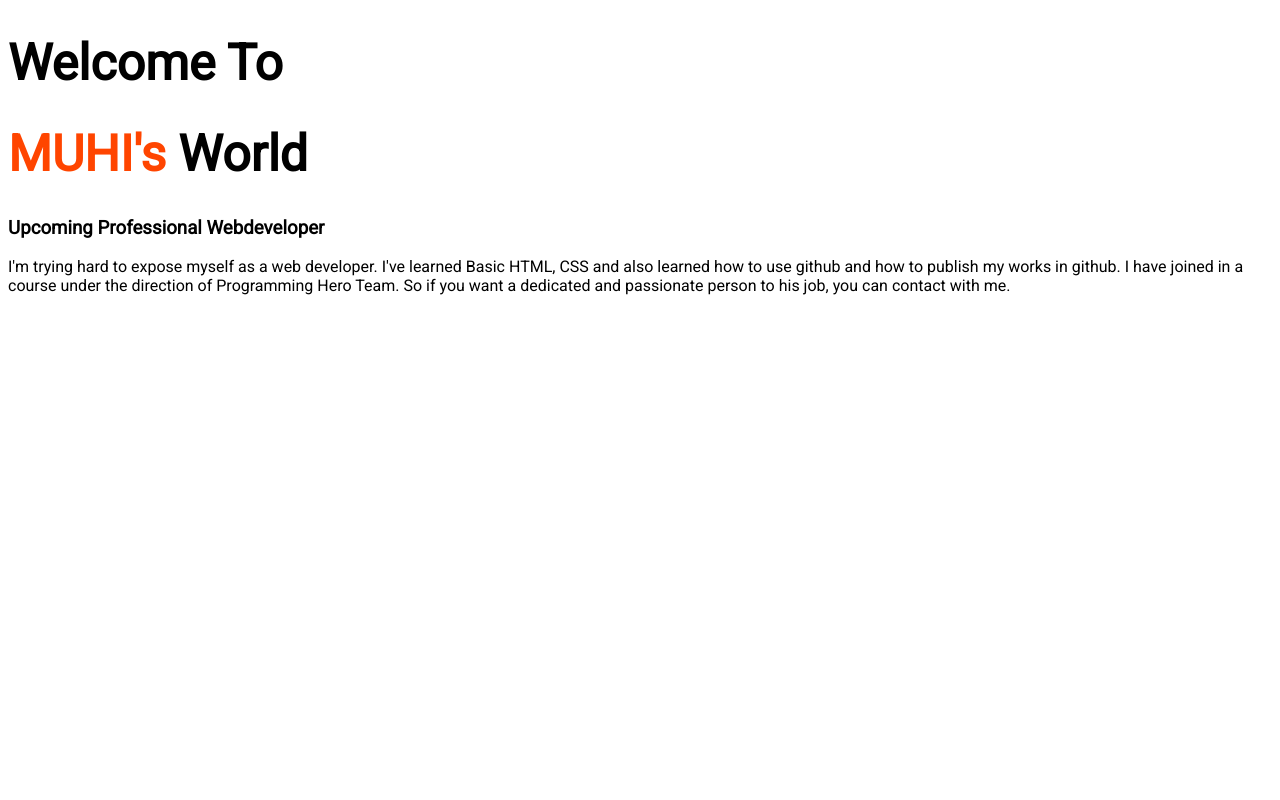
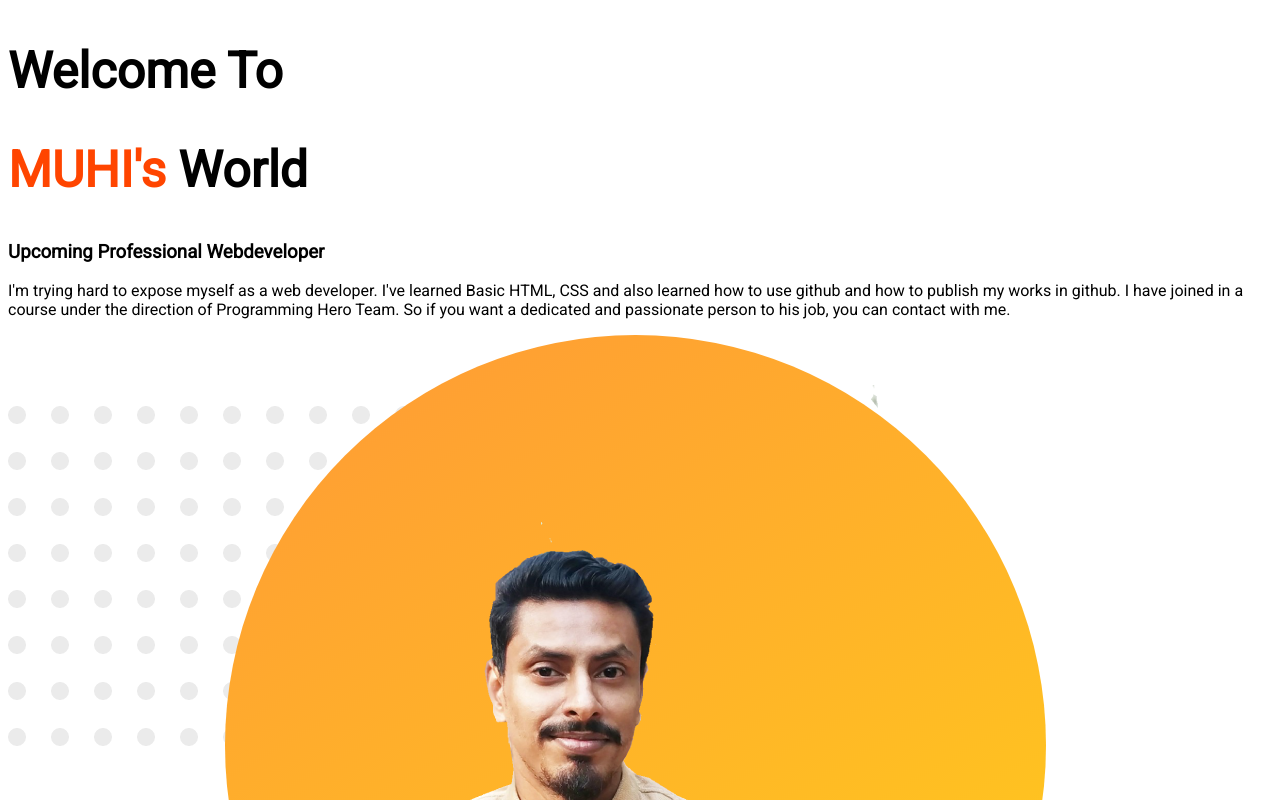
Before and after one commit to muhiu007/website-portfolio, a plain HTML site: page index.html in a window 1280 px wide. Shown: the top 800 px of the page. Drawn offline with Linux system fonts and the light colour scheme.

Commit message:
section divided

```diff
--- a/index.html
+++ b/index.html
@@ -9,9 +9,16 @@
     <link href="https://fonts.googleapis.com/css2?family=Roboto&display=swap" rel="stylesheet">
 </head>
 <body>
-    <H1>Welcome To</H1>
-    <H1 ><Span class="name">MUHI's</Span> World</H1>
-    <H3>Upcoming Professional Webdeveloper </H3>
-    <P>I'm trying hard to expose myself as a web developer. I've learned Basic HTML, CSS and also learned how to use github and how to publish my works in github. I have joined in a course under the direction of Programming Hero Team. So if you want a dedicated and passionate person to his job, you can contact with me.</P>
+    <Section class="first half">
+        <div>
+            <H1>Welcome To</H1>
+            <H1 ><Span class="name">MUHI's</Span> World</H1>
+            <H3>Upcoming Professional Webdeveloper </H3>
+            <P>I'm trying hard to expose myself as a web developer. I've learned Basic HTML, CSS and also learned how to use github and how to publish my works in github. I have joined in a course under the direction of Programming Hero Team. So if you want a dedicated and passionate person to his job, you can contact with me.</P>
+        </div>
+        <Div>
+            <img src="image 11.png" alt="">
+        </Div>
+    </Section>
 </body>
 </html>
```
